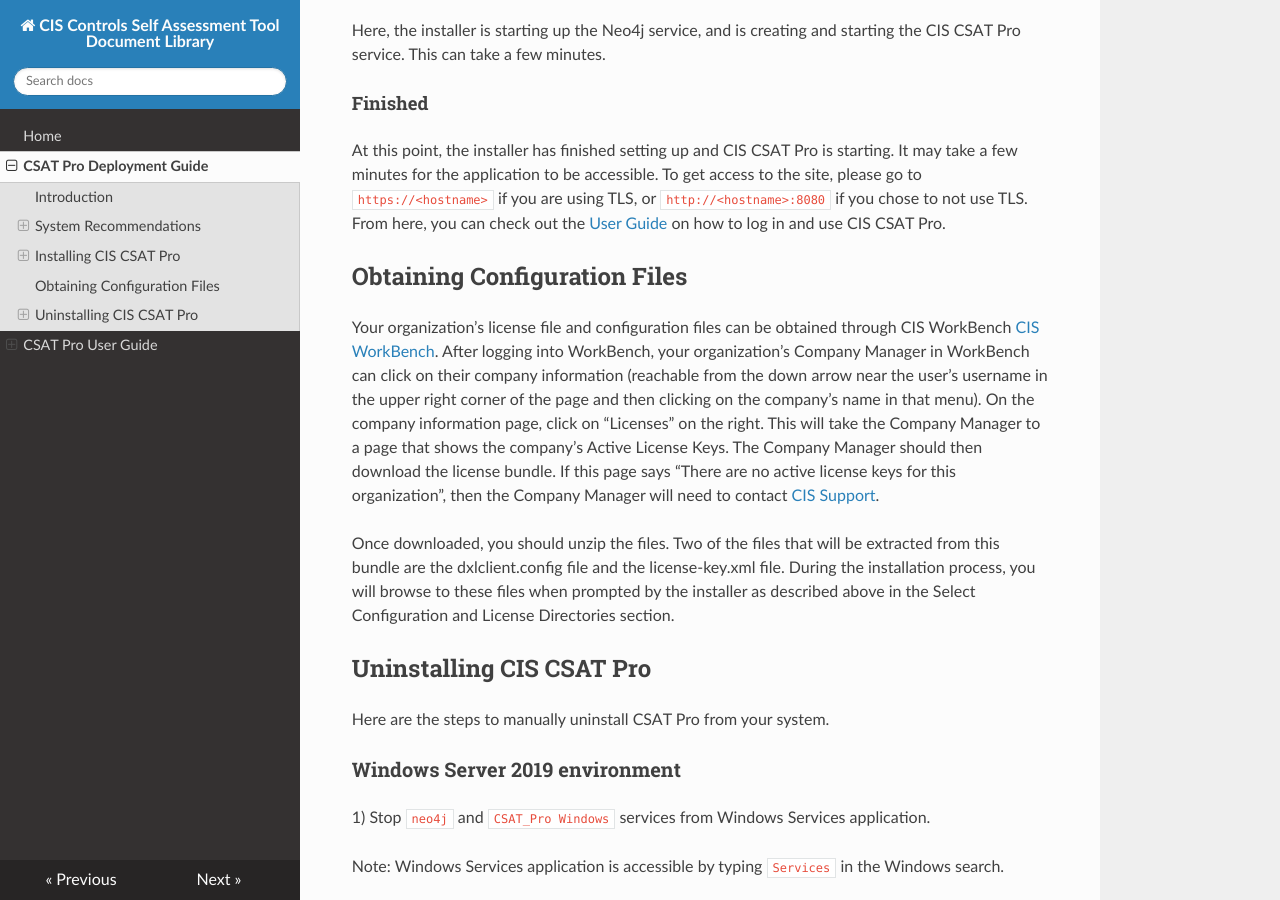
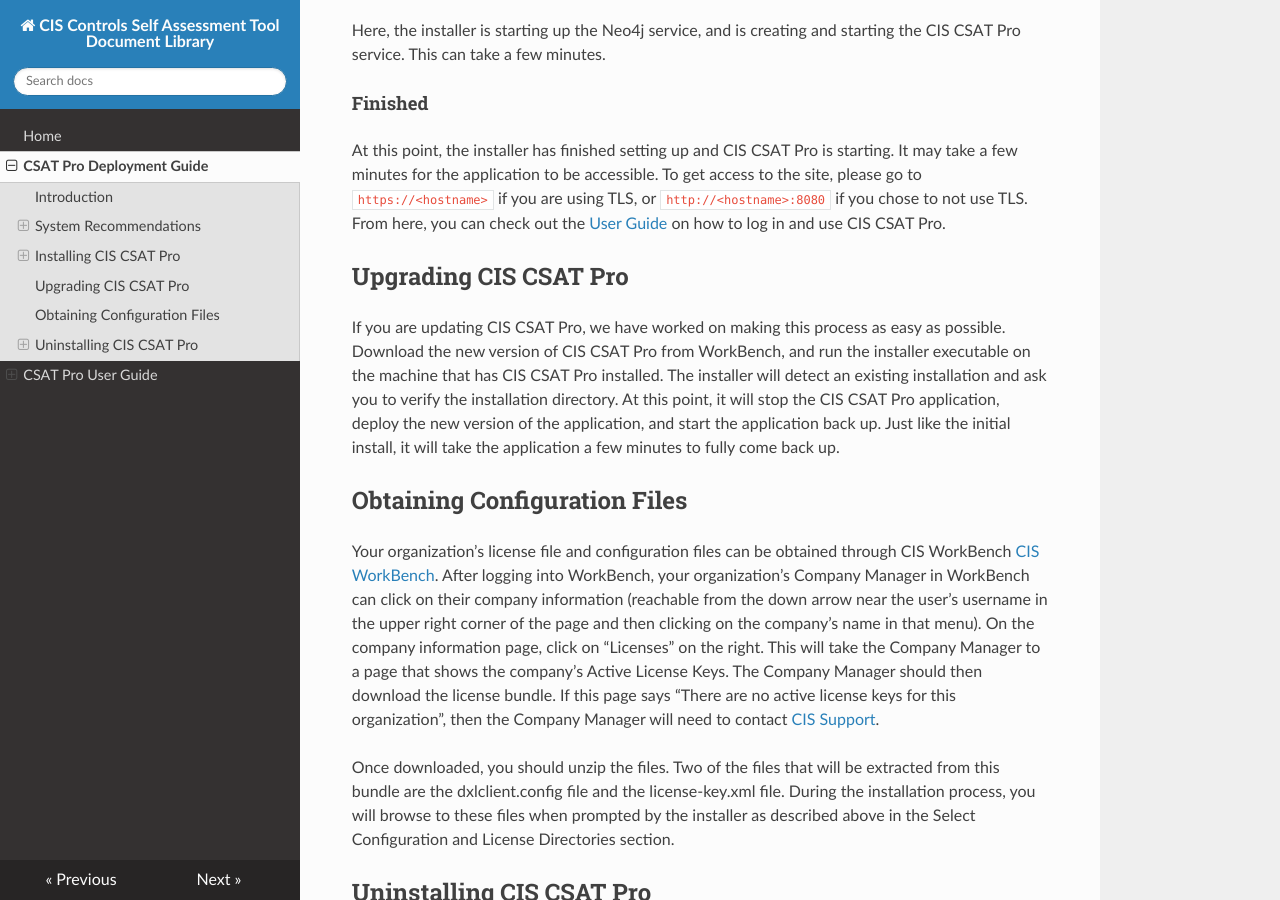
Before and after one commit to CISecurity/CSAT-Docs, an MkDocs documentation site: the page built from docs/source/CSAT Pro Deployment.md, in a window 1280 px wide and 900 px high, scrolled down 3420 px. Built offline with MkDocs 1.6.1, drawn with Linux system fonts in a browser that asks for light colours; nearby versions of some CDN libraries.

Commit message:
Add upgrading section

```diff
--- a/docs/source/CSAT Pro Deployment.md
+++ b/docs/source/CSAT Pro Deployment.md
@@ -95,6 +95,9 @@ Here, the installer is starting up the Neo4j service, and is creating and starti
 ####Finished####
 At this point, the installer has finished setting up and CIS CSAT Pro is starting. It may take a few minutes for the application to be accessible. To get access to the site, please go to `https://<hostname>` if you are using TLS, or `http://<hostname>:8080` if you chose to not use TLS. From here, you can check out the [User Guide](../csat_pro_user_guide) on how to log in and use CIS CSAT Pro.
 
+##Upgrading CIS CSAT Pro##
+If you are updating CIS CSAT Pro, we have worked on making this process as easy as possible. Download the new version of CIS CSAT Pro from WorkBench, and run the installer executable on the machine that has CIS CSAT Pro installed. The installer will detect an existing installation and ask you to verify the installation directory. At this point, it will stop the CIS CSAT Pro application, deploy the new version of the application, and start the application back up. Just like the initial install, it will take the application a few minutes to fully come back up.
+
 <a name="obtainingConfigFiles"></a>
 ## Obtaining Configuration Files##
 Your organization’s license file and configuration files can be obtained through CIS WorkBench [CIS WorkBench](https://workbench.cisecurity.org/).  After logging into WorkBench, your organization’s Company Manager in WorkBench can click on their company information (reachable from the down arrow near the user’s username in the upper right corner of the page and then clicking on the company’s name in that menu).  On the company information page, click on “Licenses” on the right.  This will take the Company Manager to a page that shows the company’s Active License Keys.  The Company Manager should then download the license bundle.  If this page says “There are no active license keys for this organization”, then the Company Manager will need to contact [CIS Support](https://www.cisecurity.org/support/).
```
